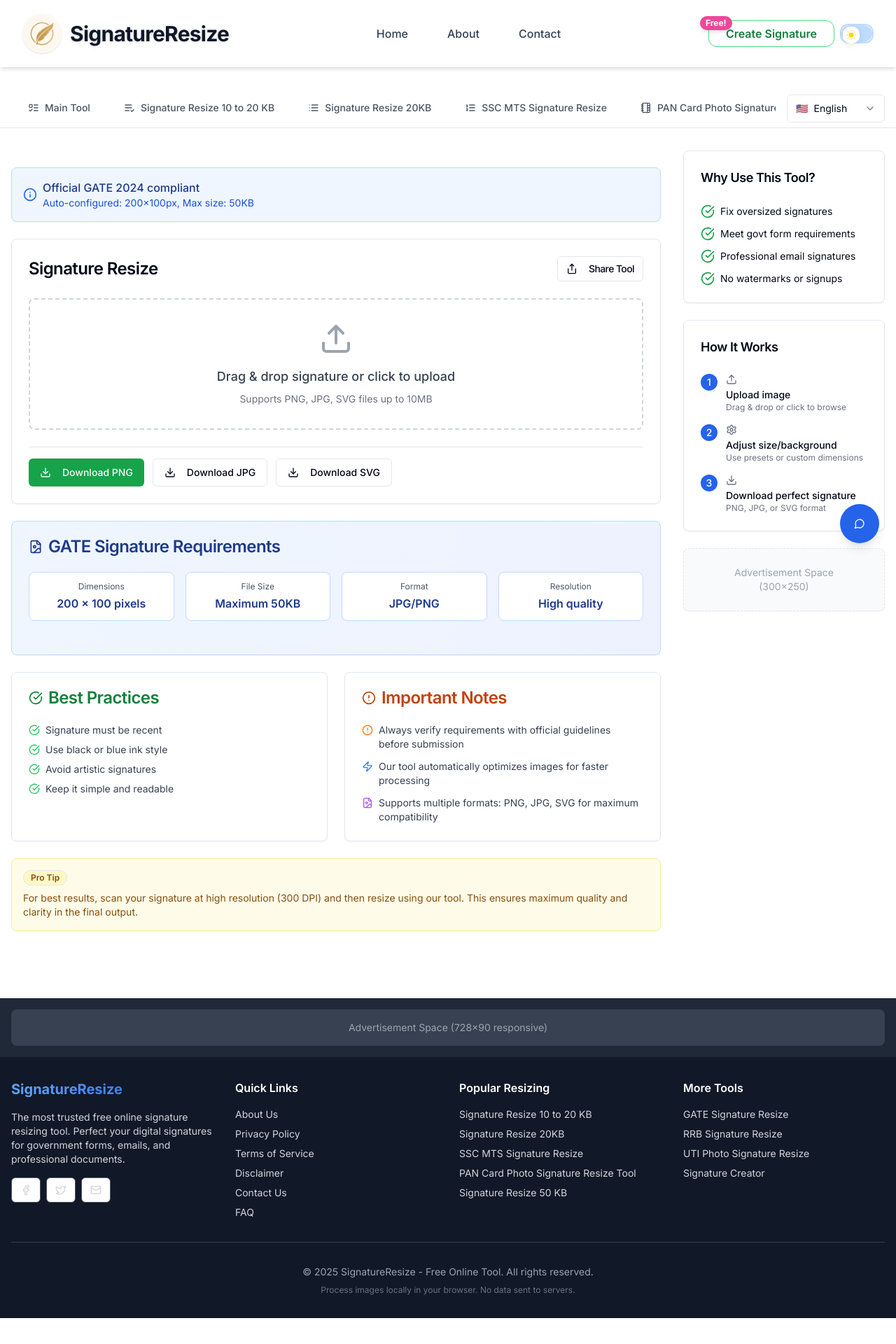
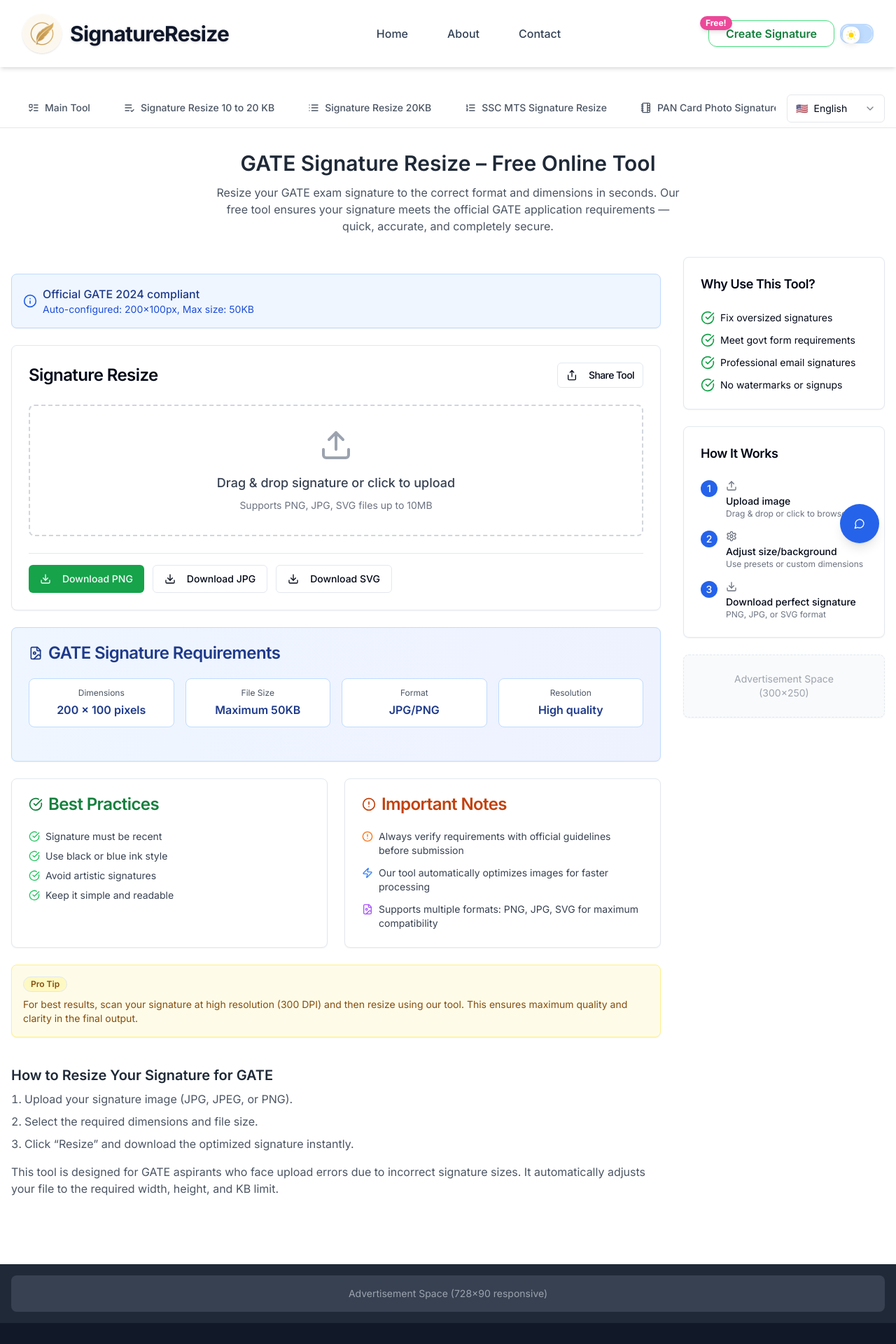
Before and after one commit to AnmolSharma-user/SignatureResize, a React (Vite) app: page /gate-signature-resize in a window 1280 px wide. Shown: the top 1920 px of the page at 70% size. Before the commit the page ends 1883 px from the top, so only its background shows below. Built offline with nearby package versions, Linux system fonts and the light colour scheme; a web font is replaced by a local one.

Commit message:
Update GateSignatureResize.tsx

```diff
--- a/src/pages/GateSignatureResize.tsx
+++ b/src/pages/GateSignatureResize.tsx
@@ -15,12 +15,21 @@ const GateSignatureResize = () => {
     <TooltipProvider>
       <Helmet>
         <title>GATE Signature Resize Tool | Free Online | signaturereform.com</title>
-        <meta name="description" content="Resize signature for GATE exam application online for free. Perfect size and format for GATE registration. Fast, secure, and easy to use." />
-        <meta name="keywords" content="gate signature resize, gate exam signature resize, gate application signature, gate photo signature resize, gate registration signature" />
+        <meta
+          name="description"
+          content="Resize signature for GATE exam application online for free. Perfect size and format for GATE registration. Fast, secure, and easy to use."
+        />
+        <meta
+          name="keywords"
+          content="gate signature resize, gate exam signature resize, gate application signature, gate photo signature resize, gate registration signature"
+        />
         <link rel="canonical" href="https://signaturereform.com/gate-signature-resize" />
 
         <meta property="og:title" content="GATE Signature Resize Tool | Free Online" />
-        <meta property="og:description" content="Resize signature for GATE exam application online for free. Perfect size and format for GATE registration." />
+        <meta
+          property="og:description"
+          content="Resize signature for GATE exam application online for free. Perfect size and format for GATE registration."
+        />
         <meta property="og:url" content="https://signaturereform.com/gate-signature-resize" />
 
         <meta name="twitter:title" content="GATE Signature Resize Tool | Free Online" />
@@ -32,10 +41,42 @@ const GateSignatureResize = () => {
         <TabNavigation activeTab="gate" setActiveTab={() => {}} />
 
         <div className="container mx-auto px-2 sm:px-4 py-4 sm:py-8">
+          {/* ✅ Page Heading & Description Section */}
+          <section className="text-center mb-8">
+            <h2 className="text-2xl sm:text-3xl font-semibold text-gray-800 mb-3">
+              GATE Signature Resize – Free Online Tool
+            </h2>
+            <p className="text-gray-600 max-w-2xl mx-auto">
+              Resize your GATE exam signature to the correct format and dimensions in seconds.
+              Our free tool ensures your signature meets the official GATE application
+              requirements — quick, accurate, and completely secure.
+            </p>
+          </section>
+
+          {/* ✅ Main Layout Grid */}
           <div className="grid grid-cols-1 lg:grid-cols-4 gap-4 lg:gap-8">
             <div className="lg:col-span-3 order-1 lg:order-1">
               <MainContent activeTab="gate" />
+
+              {/* ✅ Optional Extra Content Section */}
+              <section className="mt-10">
+                <h3 className="text-xl font-semibold mb-2 text-gray-800">
+                  How to Resize Your Signature for GATE
+                </h3>
+                <ol className="list-decimal list-inside text-gray-600 space-y-2">
+                  <li>Upload your signature image (JPG, JPEG, or PNG).</li>
+                  <li>Select the required dimensions and file size.</li>
+                  <li>Click “Resize” and download the optimized signature instantly.</li>
+                </ol>
+
+                <p className="mt-4 text-gray-600">
+                  This tool is designed for GATE aspirants who face upload errors due to incorrect
+                  signature sizes. It automatically adjusts your file to the required width, height,
+                  and KB limit.
+                </p>
+              </section>
             </div>
+
             <div className="lg:col-span-1 order-2 lg:order-2">
               <Sidebar />
             </div>
```
